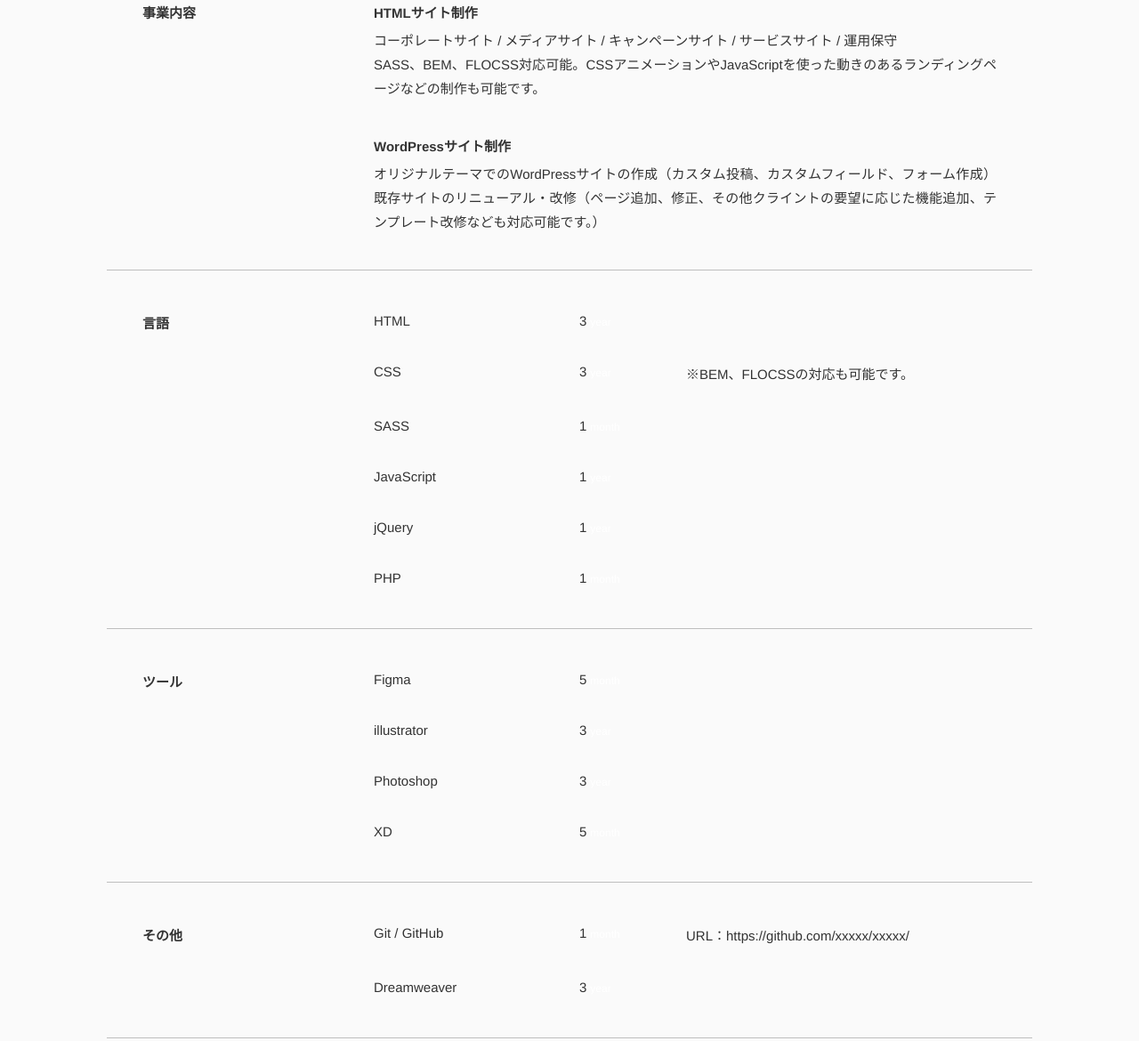
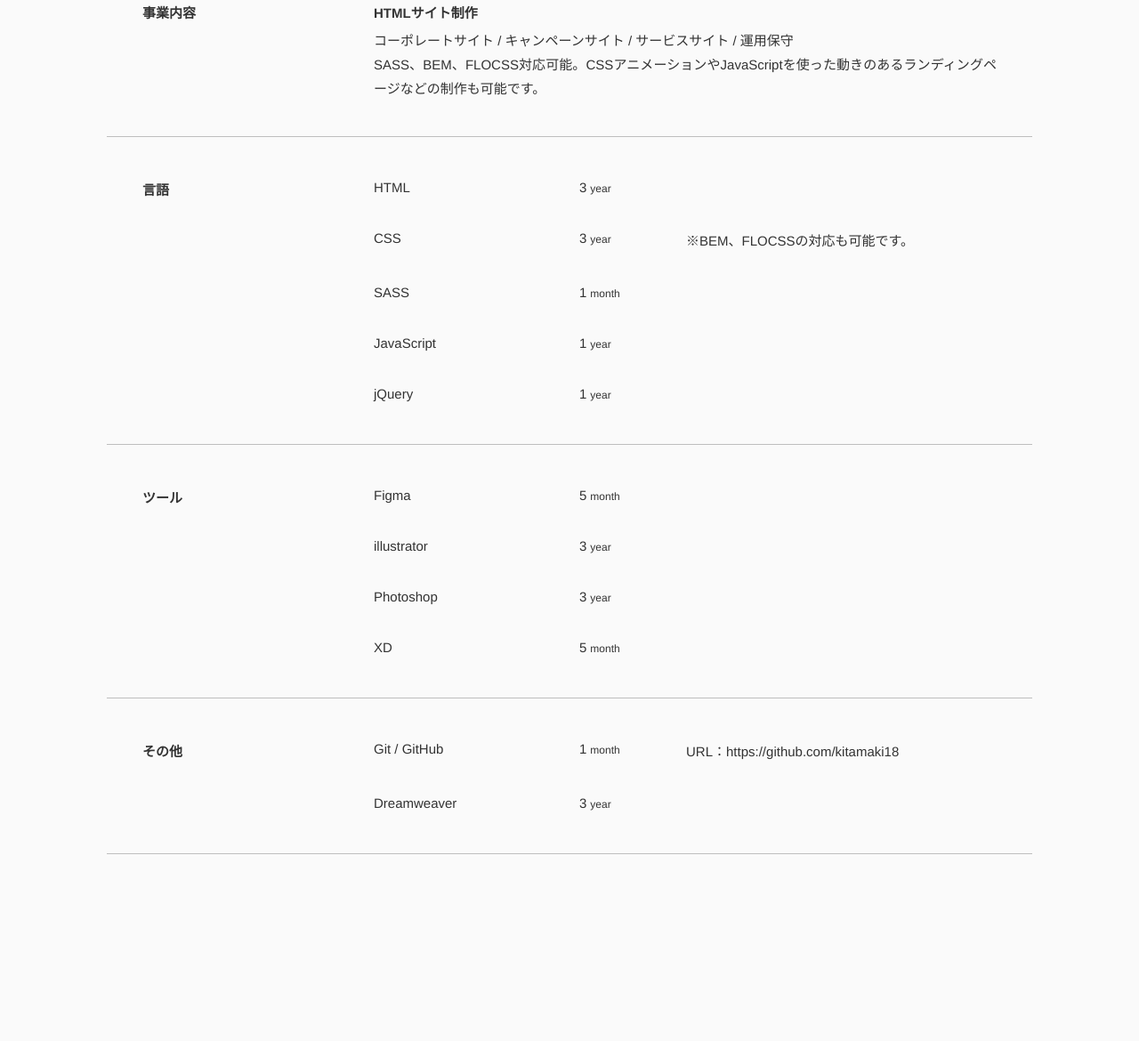
Before and after one commit to kitamaki18/portfolio, a plain HTML site: page skills.html in a window 1280 px wide. Shown: the part 285-1455 px from the top of the page at 89% size. Drawn offline with nearby package versions, Linux system fonts and the light colour scheme; some packages are replaced by stand-ins of ours.

Commit message:
Add files via upload

```diff
--- a/css/style.css
+++ b/css/style.css
@@ -492,7 +492,7 @@ Skills
   text-align: left;
 }
 .skills .skills-list dd .item .experience .year {
-  color: #fff;
+  color: #333;
   font-size: 12px;
   margin-left: 4px;
 }
--- a/skills.html
+++ b/skills.html
@@ -53,12 +53,8 @@
           <dd>
             <p class="title">HTMLサイト制作</p>
             <div class="text">
-              <p>コーポレートサイト / メディアサイト / キャンペーンサイト / サービスサイト / 運用保守</p>
+              <p>コーポレートサイト / キャンペーンサイト / サービスサイト / 運用保守</p>
               <p>SASS、BEM、FLOCSS対応可能。CSSアニメーションやJavaScriptを使った動きのあるランディングページなどの制作も可能です。</p>
-            </div>
-            <p class="title">WordPressサイト制作</p>
-            <div class="text">
-              <p>オリジナルテーマでのWordPressサイトの作成（カスタム投稿、カスタムフィールド、フォーム作成）既存サイトのリニューアル・改修（ページ追加、修正、その他クライントの要望に応じた機能追加、テンプレート改修なども対応可能です。）</p>
             </div>
           </dd>
         </dl>
@@ -89,10 +85,6 @@
               <p class="detail">jQuery</p>
               <p class="experience">1<span class="year">year</span></p>
             </div>
-            <div class="item">
-              <p class="detail">PHP</p>
-              <p class="experience">1<span class="year">month</span></p>
-            </div>
           </dd>
           <dt>ツール</dt>
           <dd>
@@ -118,7 +110,7 @@
             <div class="item">
               <p class="detail">Git / GitHub</p>
               <p class="experience">1<span class="year">month</span></p>
-              <p class="note">URL：<a href="https://github.com/xxxxx/xxxxx/" target="_blank">https://github.com/xxxxx/xxxxx/</a></p>
+              <p class="note">URL：<a href="https://github.com/kitamaki18" target="_blank">https://github.com/kitamaki18</a></p>
             </div>
             <div class="item">
               <p class="detail">Dreamweaver</p>
```
